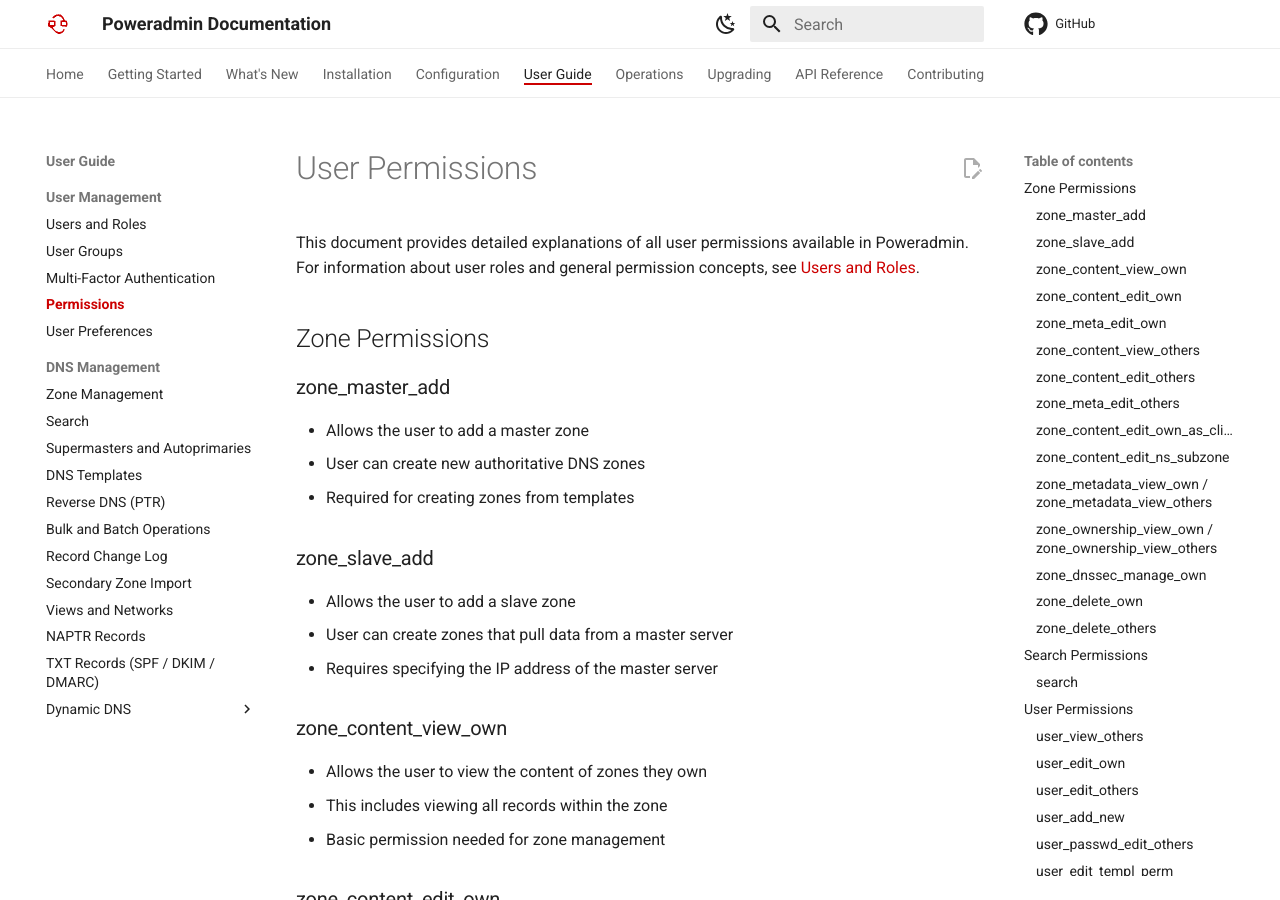
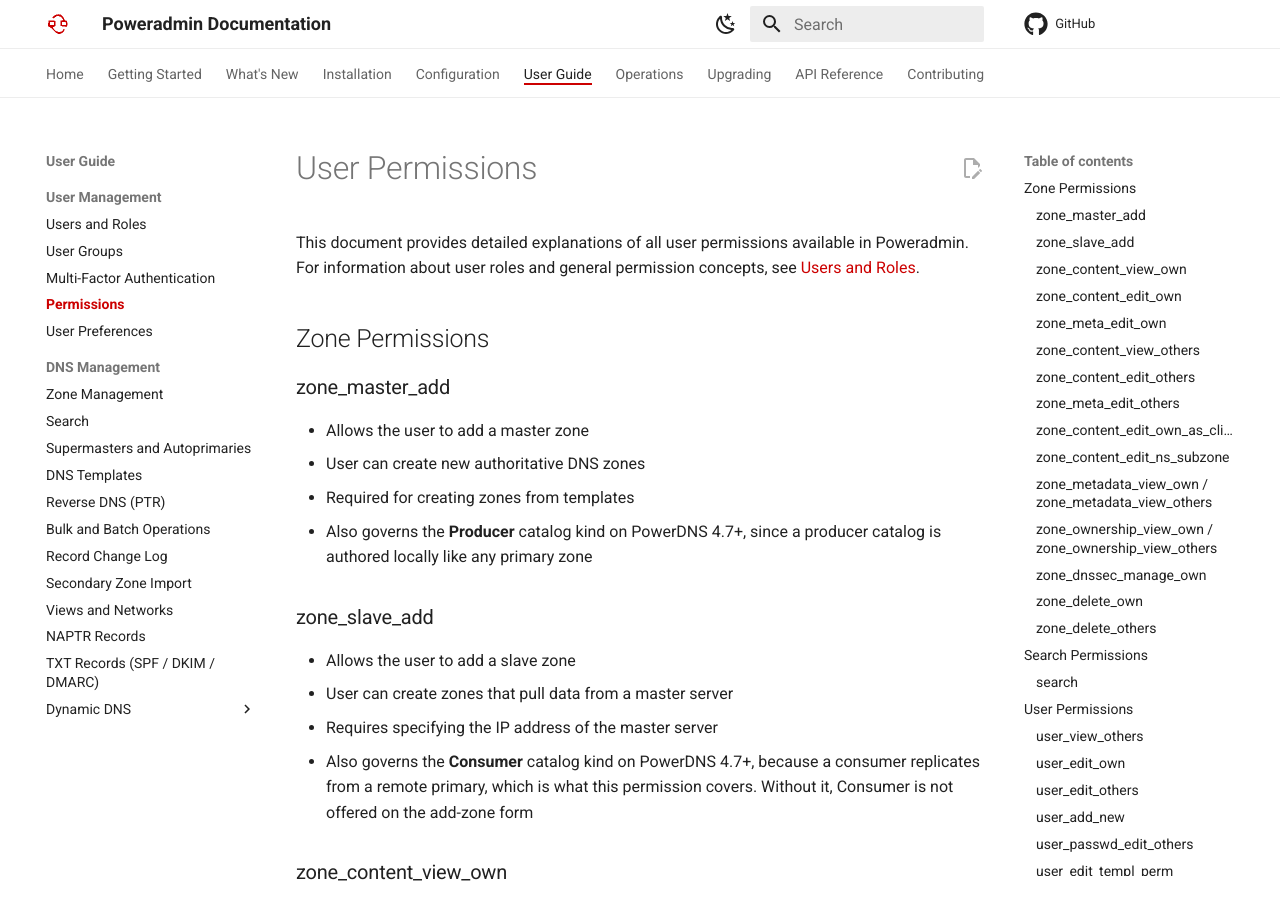
Before and after one commit to poweradmin/poweradmin-docs, an MkDocs documentation site: the page built from docs/user-guide/permissions.md, in a window 1280 px wide and 900 px high. Built offline with MkDocs 1.6.1 and Material for MkDocs 9.7.7, drawn with Linux system fonts in a browser that asks for light colours; comment, search, counter and statistics services are not loaded.

Commit message:
docs(permissions): note which permission each catalog zone kind needs

```diff
--- a/docs/user-guide/permissions.md
+++ b/docs/user-guide/permissions.md
@@ -9,12 +9,14 @@
 - Allows the user to add a master zone
 - User can create new authoritative DNS zones
 - Required for creating zones from templates
+- Also governs the **Producer** catalog kind on PowerDNS 4.7+, since a producer catalog is authored locally like any primary zone
 
 ### zone_slave_add
 
 - Allows the user to add a slave zone
 - User can create zones that pull data from a master server
 - Requires specifying the IP address of the master server
+- Also governs the **Consumer** catalog kind on PowerDNS 4.7+, because a consumer replicates from a remote primary, which is what this permission covers. Without it, Consumer is not offered on the add-zone form
 
 ### zone_content_view_own
 
```
